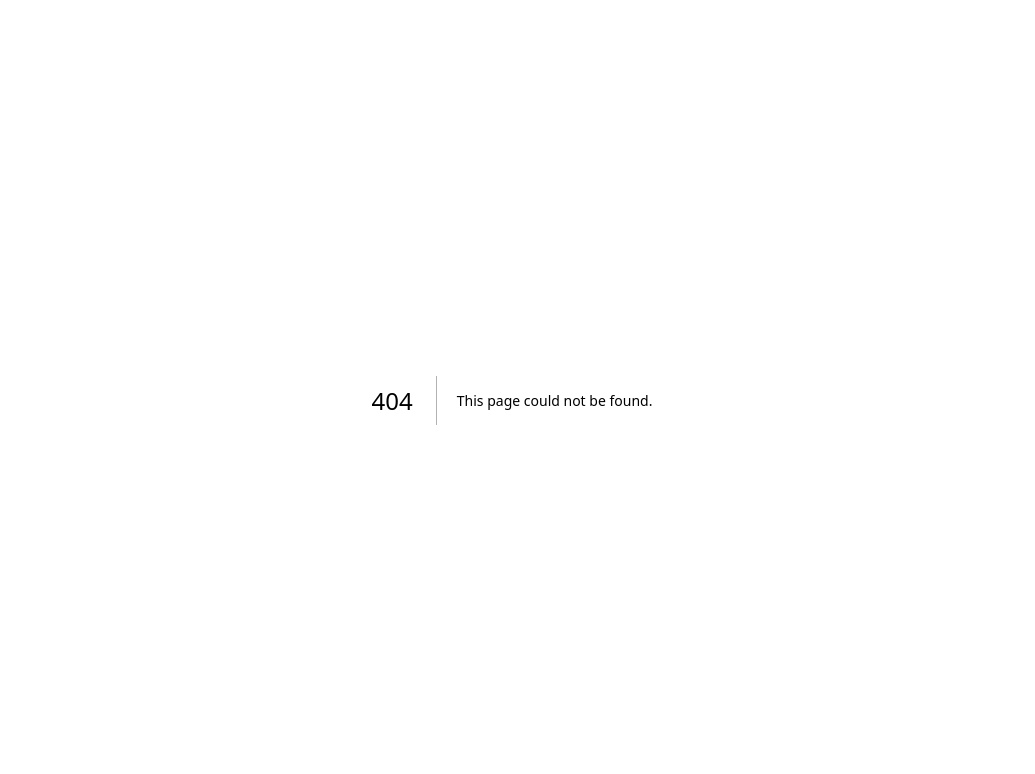
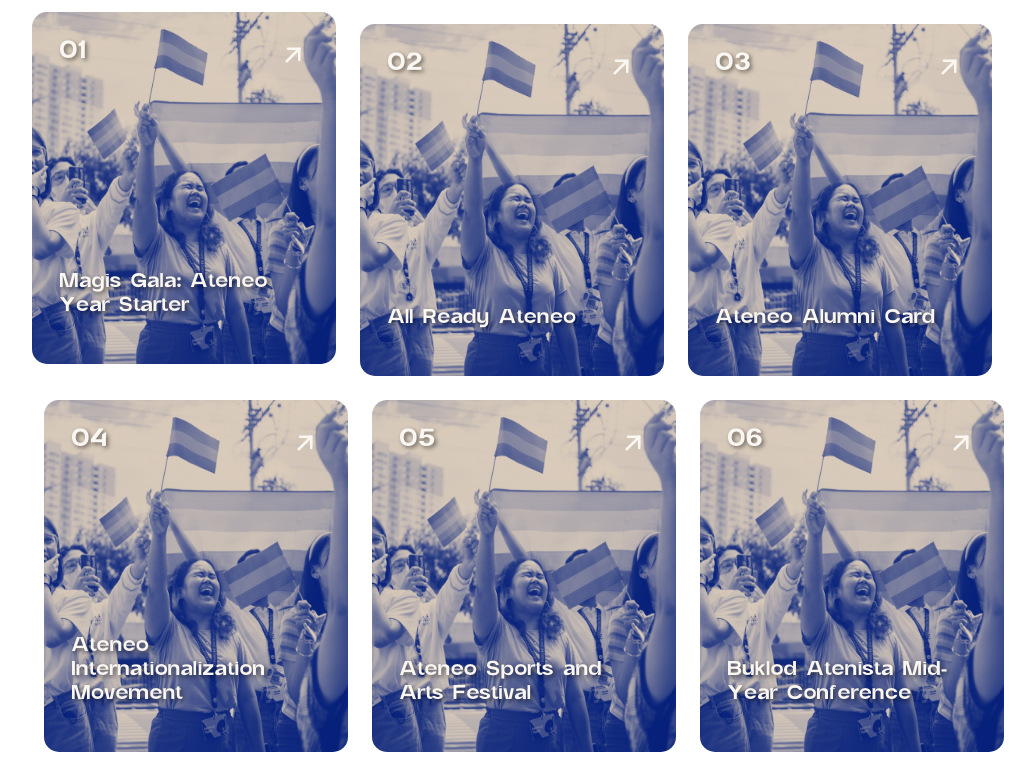
Before and after one commit to SAMAHAN-Systems-Development/samahan-at-the-get-go, a Next.js app: page /demo in a window 1280 px wide. Before the commit this address had no page. Shown: the top 774 px of the page, without its empty margins (128-1163 px from the left). Built offline with nearby package versions, Linux system fonts and the light colour scheme.

Commit message:
refactor: changed initiatives card dimensions and added pride image

```diff
--- /dev/null
+++ b/src/app/demo/page.tsx
@@ -0,0 +1,5 @@
+import InitiativesModalsSection from '@/components/Offices/InitiativesModalsSection';
+
+export default function page() {
+  return <InitiativesModalsSection office="OSP" />;
+}
--- /dev/null
+++ b/src/components/Offices/InitiativesModalsSection.tsx
@@ -0,0 +1,47 @@
+import type { FC } from 'react';
+import React from 'react';
+
+import InitiativesModalUI from '@/components/ui/Offices/InitiativesModalUI';
+import { initiativesOSG } from '@/data/InitiativesOSG';
+import { initiativesOSP } from '@/data/InitiativesOSP';
+import { initiativesOST } from '@/data/InitiativesOST';
+import { initiativesOVP } from '@/data/InitiativesOVP';
+
+type InitiativesModalsSectionProps = {
+  office: 'OSP' | 'OVP' | 'OSG' | 'OST';
+};
+
+const InitiativesModalsSection: FC<InitiativesModalsSectionProps> = ({
+  office,
+}) => {
+  const handleData = (office: InitiativesModalsSectionProps['office']) => {
+    switch (office) {
+      case 'OSP':
+        return initiativesOSP;
+      case 'OVP':
+        return initiativesOVP;
+      case 'OSG':
+        return initiativesOSG;
+      case 'OST':
+        return initiativesOST;
+      default:
+        return [];
+    }
+  };
+
+  const departmentData = handleData(office);
+
+  return (
+    <section className="container">
+      <div className="flex flex-col md:flex-row md:flex-wrap justify-center space-x-6 space-y-6">
+        {departmentData.map((item, index) => (
+          <React.Fragment key={index}>
+            <InitiativesModalUI {...item} />
+          </React.Fragment>
+        ))}
+      </div>
+    </section>
+  );
+};
+
+export default InitiativesModalsSection;
--- a/src/components/ui/Offices/InitiativesCardButton.tsx
+++ b/src/components/ui/Offices/InitiativesCardButton.tsx
@@ -12,7 +12,8 @@ type CardType = {
 
 const InitiativesCardButton: FC<CardType> = ({ title, imageUrl, number }) => {
   return (
-    <div className="relative rounded-card overflow-hidden cursor-pointer w-full h-[15.5rem] md:h-[25rem] xl:h-[28rem]">
+    // w-full h-[15.5rem] md:h-[25rem] md:w- 2xl:h-[28rem] 2xl:w-
+    <div className="relative rounded-card overflow-hidden cursor-pointer w-full h-[15.5rem] md:h-[22rem] md:w-[19rem] 2xl:h-[25rem] 2xl:w-[22rem]">
       <Image
         alt={title}
         src={imageUrl}
@@ -21,14 +22,14 @@ const InitiativesCardButton: FC<CardType> = ({ title, imageUrl, number }) => {
         placeholder="blur"
         draggable={false}
       />
-      <div className="absolute bottom-0 left-0  w-full h-full flex flex-col justify-between group hover:bg-blue/25 ease-in-out duration-300 p-7 pb-11 xl:p-8 xl:pb-12">
+      <div className="absolute bottom-0 left-0  w-full h-full flex flex-col justify-between group hover:bg-blue/25 ease-in-out duration-300 p-7 pb-11 2xl:p-8 2xl:pb-12">
         <div className="flex w-full justify-between">
           <p className="font-artega text-white text-shadow-bold text-base md:text-xl">
             {number}
           </p>
           <TbArrowUpRight className="text-white text-2xl md:text-3xl" />
         </div>
-        <h4 className="font-artega text-left text-white text-shadow-bold group-hover:translate-x-3 ease-in-out duration-300 text-sm md:text-base xl:text-xl">
+        <h4 className="font-artega text-left text-white text-shadow-bold group-hover:translate-x-3 ease-in-out duration-300 text-sm md:text-base 2xl:text-xl">
           {title}
         </h4>
       </div>
--- a/src/data/InitiativesOSP.tsx
+++ b/src/data/InitiativesOSP.tsx
@@ -1,5 +1,5 @@
 import type { ModalDataType } from 'library/types/ModalDataType';
-import placeholder from 'public/assets/images/Cunanan.jpg';
+import placeholder from 'public/assets/images/initiatives/pride.jpg';
 
 export const initiativesOSP: ModalDataType[] = [
   {
```
Also changed, not shown: public/assets/images/initiatives/pride.jpg (added).
